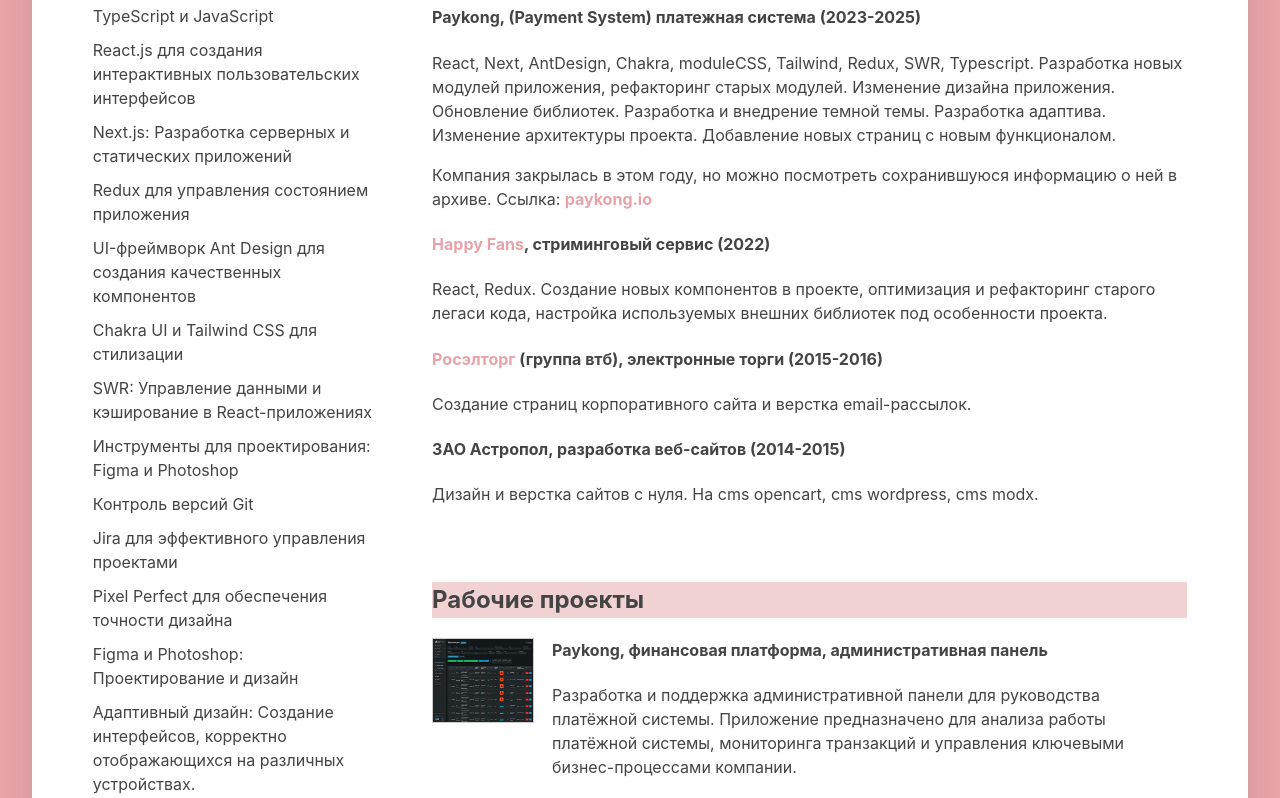
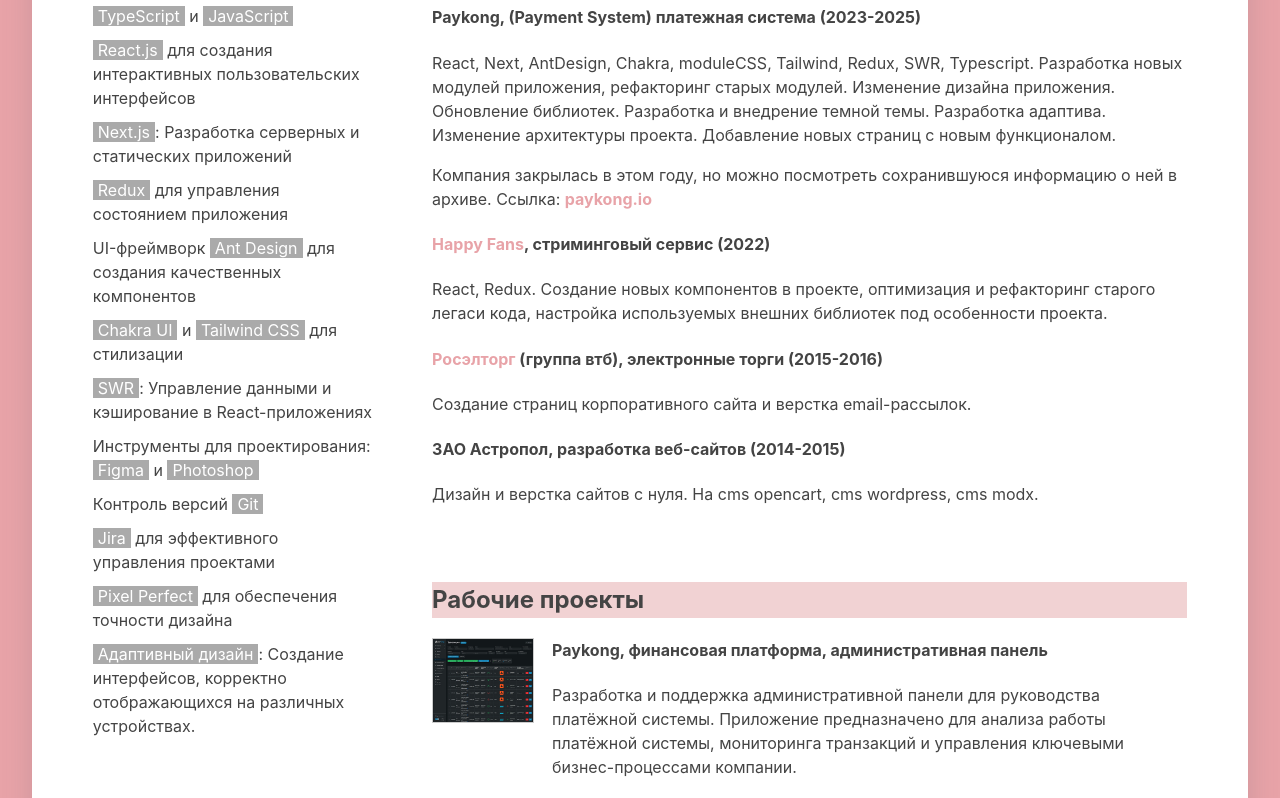
Before and after one commit to evakerrigan/eva-cv, a React (Vite) app: page / in a window 1280 px wide. Shown: the part 740-1538 px from the top of the page. Built offline with nearby package versions, Linux system fonts and the light colour scheme; a web font is replaced by a local one.

Commit message:
feat: add highlighting tags skills

```diff
--- a/src/App.css
+++ b/src/App.css
@@ -177,6 +177,13 @@
 .skills-list li {
   margin-bottom: 10px;
   font-size: 16px;
+}
+
+.skills-list strong {
+  font-weight: 400;
+  background-color: #aaa;
+  color: #fff;
+  padding: 0 5px;
 }
 
 .companies-list {
--- a/src/components/Skills.tsx
+++ b/src/components/Skills.tsx
@@ -1,16 +1,29 @@
 import { skills } from "../data/skills";
 
 export const Skills = () => {
+  const formatSkillText = (text: string, highlightedWords: string[]) => {
+    let formattedText = text;
+    highlightedWords.forEach(word => {
+      const regex = new RegExp(word, 'g');
+      formattedText = formattedText.replace(regex, `<strong>${word}</strong>`);
+    });
+    return formattedText;
+  };
+
   return (
     <div className="skills-wrapper wrapper">
       <h2>Ключевые навыки</h2>
       <ul className="skills-list">
         {skills.map((skill, index) => (
           <li key={index}>
-            <span className="skill">{skill}</span>
+            <span
+              className="skill"
+              dangerouslySetInnerHTML={{
+                __html: formatSkillText(skill.text, skill.highlightedWords)
+              }}
+            />
           </li>
         ))}
-
       </ul>
     </div>
   );
--- a/src/data/skills.ts
+++ b/src/data/skills.ts
@@ -1,15 +1,55 @@
-export const skills: string[] = [
-  "TypeScript и JavaScript",
-  "React.js для создания интерактивных пользовательских интерфейсов",
-  "Next.js: Разработка серверных и статических приложений",
-  "Redux для управления состоянием приложения",
-  "UI-фреймворк Ant Design для создания качественных компонентов",
-  "Chakra UI и Tailwind CSS для стилизации",
-  "SWR: Управление данными и кэширование в React-приложениях",
-  "Инструменты для проектирования: Figma и Photoshop",
-  "Контроль версий Git",
-  "Jira для эффективного управления проектами",
-  "Pixel Perfect для обеспечения точности дизайна",
-  "Figma и Photoshop: Проектирование и дизайн",
-  "Адаптивный дизайн: Создание интерфейсов, корректно отображающихся на различных устройствах."
+interface Skill {
+  text: string;
+  highlightedWords: string[];
+}
+
+export const skills: Skill[] = [
+  {
+    text: "TypeScript и JavaScript",
+    highlightedWords: ["TypeScript", "JavaScript"],
+  },
+  {
+    text: "React.js для создания интерактивных пользовательских интерфейсов",
+    highlightedWords: ["React.js"],
+  },
+  {
+    text: "Next.js: Разработка серверных и статических приложений",
+    highlightedWords: ["Next.js"],
+  },
+  {
+    text: "Redux для управления состоянием приложения",
+    highlightedWords: ["Redux"],
+  },
+  {
+    text: "UI-фреймворк Ant Design для создания качественных компонентов",
+    highlightedWords: ["Ant Design"],
+  },
+  {
+    text: "Chakra UI и Tailwind CSS для стилизации",
+    highlightedWords: ["Chakra UI", "Tailwind CSS"],
+  },
+  {
+    text: "SWR: Управление данными и кэширование в React-приложениях",
+    highlightedWords: ["SWR"],
+  },
+  {
+    text: "Инструменты для проектирования: Figma и Photoshop",
+    highlightedWords: ["Figma", "Photoshop"],
+  },
+  {
+    text: "Контроль версий Git",
+    highlightedWords: ["Git"],
+  },
+  {
+    text: "Jira для эффективного управления проектами",
+    highlightedWords: ["Jira"],
+  },
+  {
+    text: "Pixel Perfect для обеспечения точности дизайна",
+    highlightedWords: ["Pixel Perfect"],
+  },
+  {
+    text: "Адаптивный дизайн: Создание интерфейсов, корректно отображающихся на различных устройствах.",
+    highlightedWords: ["Адаптивный дизайн"],
+  },
 ];
```
